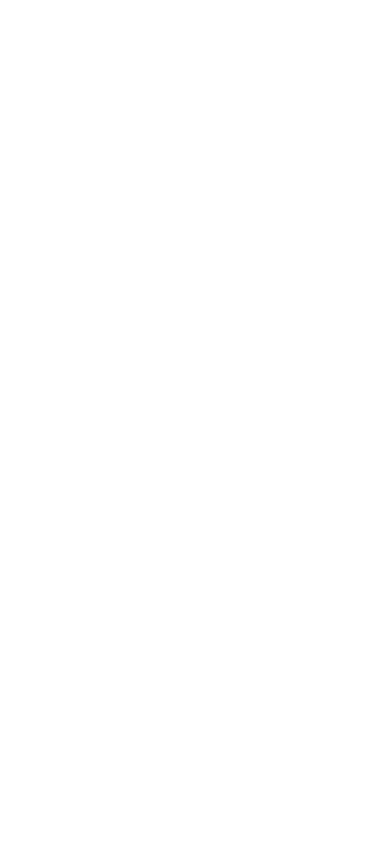
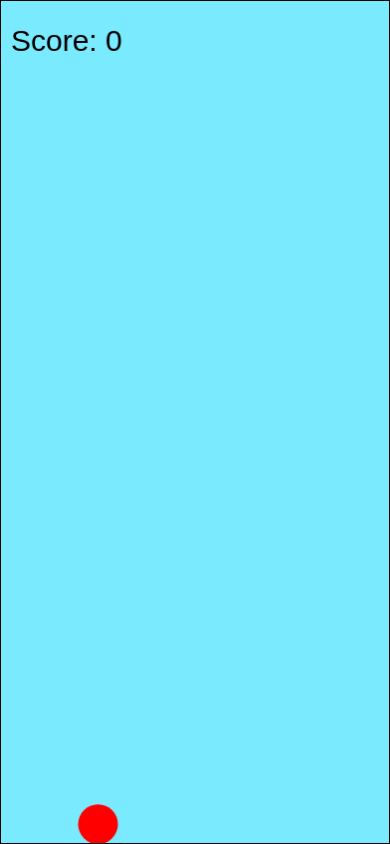
Before and after one commit to jonathansimpson101/canvas-flappyBirdClone, a plain HTML site: page index.html in a window 390 px wide. Drawn offline with Linux system fonts and the light colour scheme.

Commit message:
render on all phone screens

```diff
--- a/app.js
+++ b/app.js
@@ -1,6 +1,4 @@
-if( /Android|webOS|iPhone|iPad|iPod|BlackBerry|IEMobile|Opera Mini/i.test(navigator.userAgent) ) {
-
-	const canvas = document.getElementById('canvas');
+ 	const canvas = document.getElementById('canvas');
 	const c = canvas.getContext('2d');
 
 	canvas.width = window.innerWidth;
@@ -138,5 +136,3 @@ if( /Android|webOS|iPhone|iPad|iPod|BlackBerry|IEMobile|Opera Mini/i.test(naviga
 	}
 
 	animate();
-
-}
--- a/style.css
+++ b/style.css
@@ -1,11 +1,4 @@
-/* Landscape */
-@media only screen
-  and (min-device-width: 320px)
-  and (max-device-width: 1000px)
-  and (-webkit-min-device-pixel-ratio: 2)
-  and (orientation: landscape) {
-
-	*{
+*{
 		padding: 0;
 		margin: 0;
 		box-sizing: border-box;
@@ -25,6 +18,3 @@
 		height: 100%;
 		width: 100%;
 	}
-
-
-}
```
